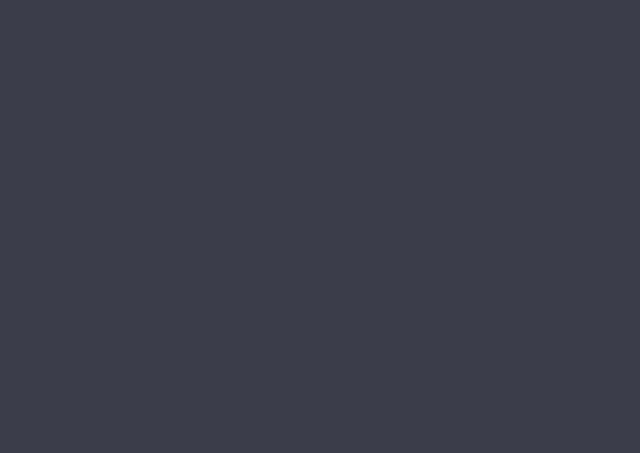
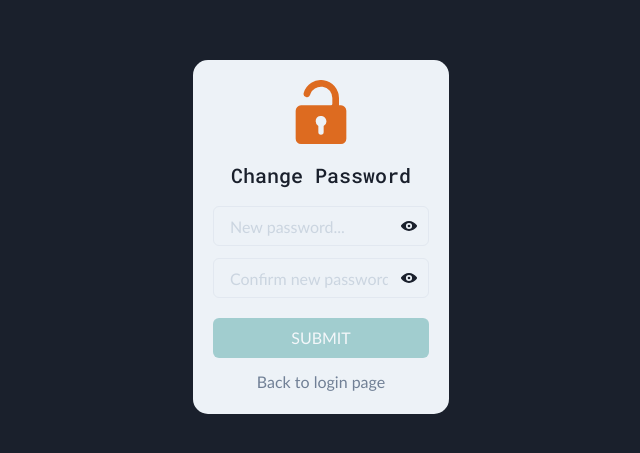
Before and after one commit to arifrahman9/APIMAN.IO, a React (Create React App) app in the folder client/: page /change-password in a window 1280 px wide. Before the commit this address had no page. Shown: the part 163-616 px from the top of the page, without its empty margins (319-959 px from the left). Built offline with nearby package versions, Linux system fonts and the light colour scheme; a web font is replaced by a local one.

Commit message:
adding change password page

```diff
--- a/client/package.json
+++ b/client/package.json
@@ -21,7 +21,7 @@
     "react-dom": "^17.0.2",
     "react-icons": "^4.3.1",
     "react-redux": "^7.2.6",
-    "react-router-dom": "^6.0.1",
+    "react-router-dom": "^5.3.0",
     "react-scripts": "4.0.3",
     "redux": "^4.1.2",
     "redux-thunk": "^2.4.0",
--- a/client/src/App.js
+++ b/client/src/App.js
@@ -8,6 +8,7 @@ import Register from "./views/Register";
 import Home from "./views/Home";
 import ProfilePage from "./views/ProfilePage";
 import ForgotPassword from "./views/ForgotPassword";
+import ChangePassword from "./views/ChangePassword";
 
 export default function App() {
   const { message } = useSelector((state) => state);
@@ -17,6 +18,7 @@ export default function App() {
       <Routes>
         <Route exact path="/login" element={<Login />} />
         <Route path="/forgot-password" element={<ForgotPassword />} />
+        <Route path="/change-password" element={<ChangePassword />} />
         <Route path="/register" element={<Register />} />
         <Route path="/profile" element={<ProfilePage />} />
         <Route path="/" element={<Home />} />
--- /dev/null
+++ b/client/src/views/ChangePassword.js
@@ -0,0 +1,67 @@
+import { Flex, Text, Button, InputGroup, Link, Input, InputRightElement } from '@chakra-ui/react'
+import { Link as RouterLink } from 'react-router-dom'
+import { ViewIcon, UnlockIcon, ViewOffIcon } from '@chakra-ui/icons'
+import { useState } from 'react'
+
+export default function ChangePassword () {
+  const [isHidden, setIsHidden] = useState(true)
+  const [pass, setPass] = useState({
+    pass1: '',
+    pass2: ''
+  })
+  const clickSubmit = () => {
+
+  }
+
+    const view = () => {
+    setIsHidden(state => !state)
+  }
+
+  return (
+    <Flex bgColor='gray.800' height='100vh' justifyContent='center' alignItems='center'>
+      <Flex borderRadius={15} bgColor='gray.100' p={5} width='20%' justifyContent='center' alignItems='center' flexDirection='column'>
+        <UnlockIcon color='orange.500' marginBottom={4} boxSize={16}/>
+        <Text marginBottom={2} color='gray.800' fontSize='xl'>Change Password</Text>
+        {/* form */}
+        <form style={{ width: '100%' }}>
+          <InputGroup marginTop={2} marginBottom={3}>
+            <InputRightElement onClick={view} cursor='pointer' children={isHidden ? <ViewIcon/> : <ViewOffIcon/>}/>
+            <Input fontFamily='calibri' fontWeight='md' type={!isHidden? 'text' : 'password'} placeholder='New password...' _placeholder={{
+              color: 'gray.300',
+              fontFamily: 'calibri',
+              fontSize: 'md'
+            }}
+            _focus={{
+              borderColor: pass.pass1.length < 8 ? 'red' : 'blue'
+            }}
+            value={pass.pass1}
+            onChange={(e) => setPass(s => ({...s, pass1: e.target.value}))}
+            name='email'
+            required/>
+          </InputGroup>
+          <InputGroup marginTop={2} marginBottom={5}>
+            <InputRightElement onClick={view} cursor='pointer' children={isHidden ? <ViewIcon/> : <ViewOffIcon/>}/>
+            <Input fontFamily='calibri' fontWeight='md' type={!isHidden? 'text' : 'password'} placeholder='Confirm new password...' _placeholder={{
+              color: 'gray.300',
+              fontFamily: 'calibri',
+              fontSize: 'md'
+            }}
+            _focus={{
+              borderColor: (pass.pass1 !== pass.pass2) || !pass.pass2 ? 'red' : 'blue'
+            }}
+            value={pass.pass2}
+            onChange={(e) => setPass(s => ({...s, pass2: e.target.value}))}
+            name='email'
+            required/>
+          </InputGroup>
+          <Button disabled={(pass.pass1 !== pass.pass2) || !pass.pass1 ? true: false} type='submit' width='100%' fontFamily='calibri' fontWeight='light' colorScheme='teal' onClick={clickSubmit}>SUBMIT</Button>
+        </form>
+        <Flex marginTop={3}>
+          <Link as={RouterLink} to='/login' fontFamily='calibri' fontWeight='light' color='gray.500' _hover={{ textDecoration: 'none' }}>
+            Back to login page
+          </Link>
+        </Flex>
+      </Flex>
+    </Flex>
+  )
+}
--- a/client/src/views/ForgotPassword.js
+++ b/client/src/views/ForgotPassword.js
@@ -1,16 +1,16 @@
 import { Flex, Text, InputGroup, Input, InputLeftElement, Button, Link } from '@chakra-ui/react'
-import { WarningIcon, EmailIcon } from '@chakra-ui/icons'
+import { WarningIcon, EmailIcon, CheckCircleIcon } from '@chakra-ui/icons'
 import { Link as RouterLink } from 'react-router-dom'
-import vaildator from 'email-validator'
+import { useState } from 'react'
 
 export default function ForgotPassword () {
-  const validate = (val) => {
-    let error
-    if (!val) {
-      error = 'Email is required!'
+  const [isSubmitted, setIsSubmitted] = useState(true)
+
+  const clickSubmit = () => {
+    setIsSubmitted(true)
   }
-    return error
-  }
+
+  if (!isSubmitted) {
     return (
       <Flex bgColor='gray.800' height='100vh' justifyContent='center' alignItems='center'>
         <Flex borderRadius={15} bgColor='gray.100' p={5} width='20%' justifyContent='center' alignItems='center' flexDirection='column'>
@@ -29,7 +29,7 @@ export default function ForgotPassword () {
               name='email'
               required/>
             </InputGroup>
-          <Button type='submit' width='100%' fontFamily='calibri' fontWeight='light' colorScheme='teal'>SUBMIT</Button>
+            <Button type='submit' width='100%' fontFamily='calibri' fontWeight='light' colorScheme='teal' onClick={clickSubmit}>SUBMIT</Button>
           </form>
           <Flex marginTop={3}>
             <Link as={RouterLink} to='/login' fontFamily='calibri' fontWeight='light' color='gray.500' _hover={{ textDecoration: 'none' }}>
@@ -40,3 +40,14 @@ export default function ForgotPassword () {
       </Flex>
     )
   }
+
+  return (
+    <Flex bgColor='gray.800' height='100vh' justifyContent='center' alignItems='center'>
+      <Flex borderRadius={15} bgColor='gray.100' p={5} width='20%' justifyContent='center' alignItems='center' flexDirection='column'>
+        <CheckCircleIcon marginBottom={4} color='green.500' boxSize={16}/>
+        <Text marginBottom={2} color='gray.800' fontSize='xl'>Success!</Text>
+        <Text marginBottom={2} fontWeight='light' fontFamily='calibri' fontSize='md' color='gray.600' textAlign='center'>Reset link has been sent successfully, check your email inbox!</Text>
+      </Flex>
+    </Flex>
+  )
+}
```
Also changed, not shown: 1 other file (tests, documents, lock files or other folders). Lines whose indentation alone changed are shown as unchanged.
